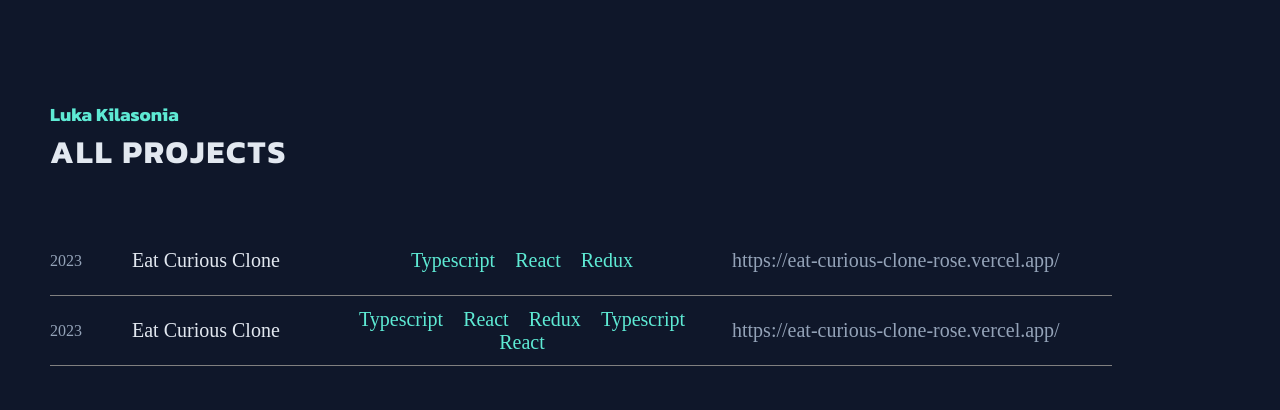
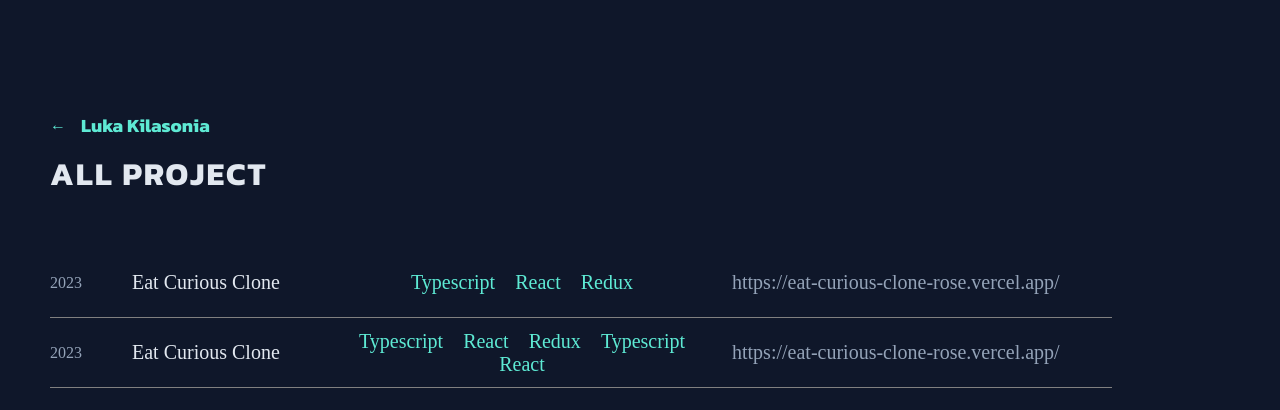
Before and after one commit to kila21/portfolio, a React (Vite) app: page /projects in a window 1280 px wide. Shown: the top 410 px of the page. Built offline with nearby package versions, Linux system fonts and the light colour scheme; a web font is replaced by a local one.

Commit message:
add navigation to full projects page

```diff
--- a/src/components/FullProjectsPage/FullProjectsPage.tsx
+++ b/src/components/FullProjectsPage/FullProjectsPage.tsx
@@ -4,8 +4,11 @@ import { FullProjectsItem } from "./FullProjetsItem";
 export const FullProjectsPage = () => {
   return (
     <FullProjectsPageStyled>
-      <FullProjectsAuthor>Luka Kilasonia</FullProjectsAuthor>
-      <FullProjectsTitle>All Projects</FullProjectsTitle>
+      <FullProjectsBack href="/">
+        &larr;
+        <FullProjectsAuthor>Luka Kilasonia</FullProjectsAuthor>
+      </FullProjectsBack>
+      <FullProjectsTitle>All Project</FullProjectsTitle>
 
       <FullProjectsContainer>
         <FullProjectsItem
@@ -40,7 +43,16 @@ const FullProjectsTitle = styled.h1`
 `;
 
 const FullProjectsAuthor = styled.h3`
+  margin-left: 15px;
+`;
+
+const FullProjectsBack = styled.a`
   color: ${(props) => props.theme.colors.turquoise};
+  text-decoration: none;
+  display: flex;
+  align-items: center;
+  min-height: 50px;
+  cursor: pointer;
 `;
 
 const FullProjectsContainer = styled.div`
--- a/src/components/Projects/Projects.tsx
+++ b/src/components/Projects/Projects.tsx
@@ -33,6 +33,10 @@ export const Projects = () => {
         liveLink="https://weather-app-kila.vercel.app/"
         repoLink="https://github.com/kila21/Weather?tab=readme-ov-file"
       />
+
+      <FullProjectsLink href="/projects">
+        View Full Project Page
+      </FullProjectsLink>
     </ProjectsStyled>
   );
 };
@@ -55,3 +59,13 @@ const ProjectTitle = styled.h3`
     display: flex;
   }
 `;
+
+const FullProjectsLink = styled.a`
+  color: ${(props) => props.theme.colors.white};
+  font-size: 20px;
+  margin-top: 20px;
+  cursor: pointer;
+  letter-spacing: 1.2px;
+  outline: none;
+  text-decoration: none;
+`;
```
